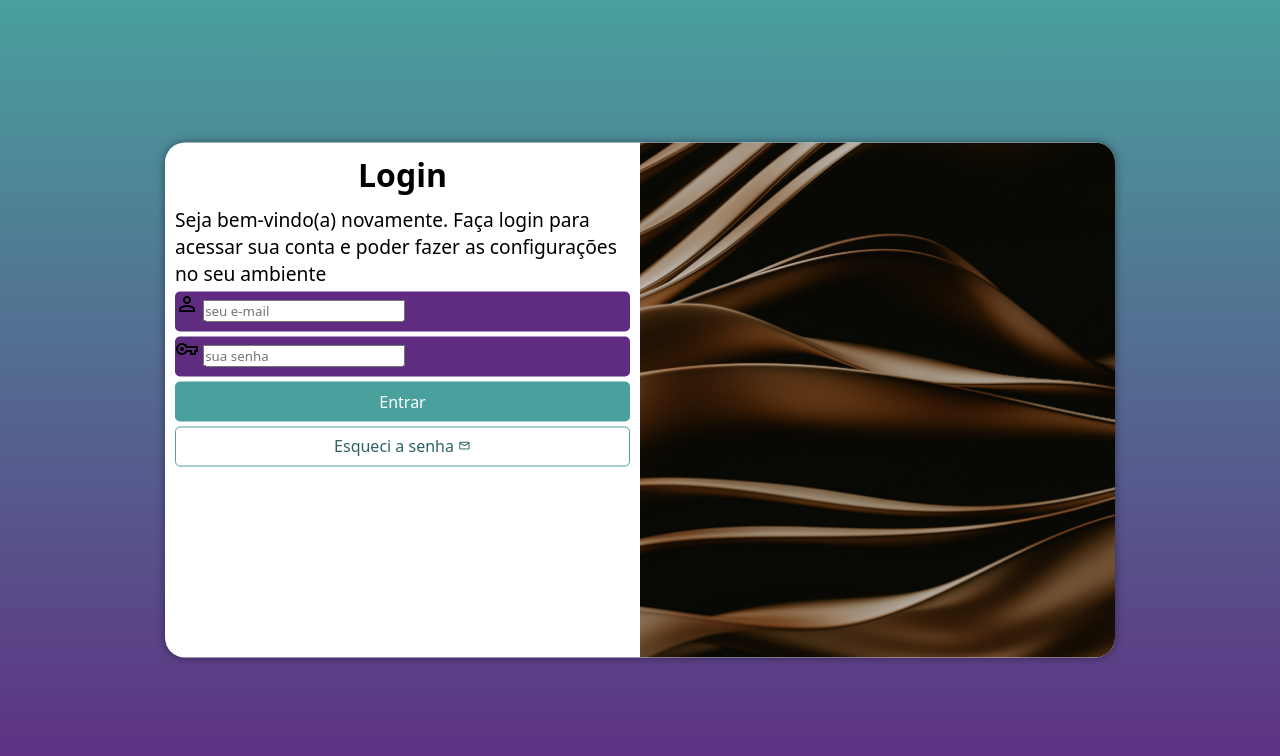
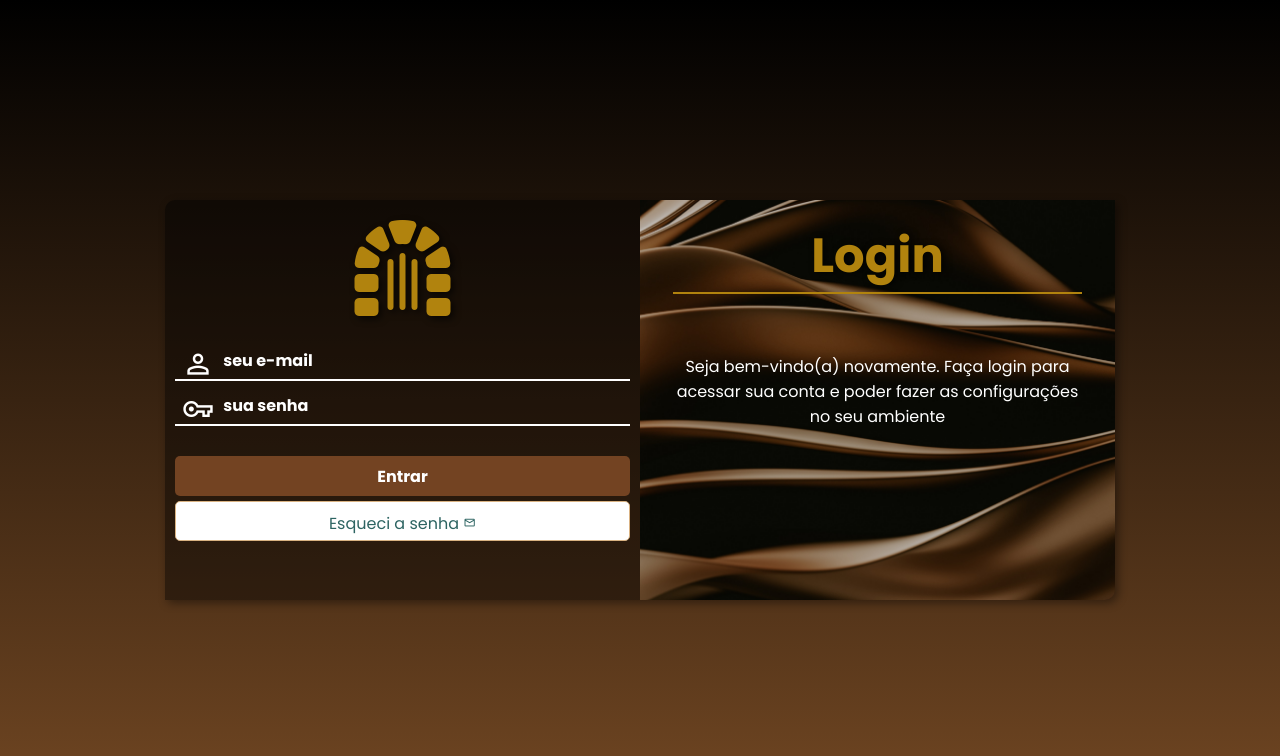
Before and after one commit to michaelbarbosa/projeto-login, a plain HTML site: page index.html in a window 1280 px wide. Drawn offline with nearby package versions, Linux system fonts and the light colour scheme.

Commit message:
finalizei o projeto

```diff
--- a/estilos/media-query.css
+++ b/estilos/media-query.css
@@ -1,33 +1,91 @@
 @charset "UTF-8";
+
+:root {
+    --cor1:#D9B282;
+    --cor2:#D99F59;
+    --cor3:#A66D3C;
+    --cor4:#5A6473;
+    --cor5:#151B26;
+}
 
 @media screen and (min-width: 768px) and (max-width: 992px) {
     body {
-        background-image: linear-gradient(to bottom, #49a09d, #5f2c82 ) ;
+        background-image:linear-gradient(to bottom, black, #704622);
+
+    }
+
+    #mundo {
+        display: block;
+        width: 90%;
+        color: #b1830e;
+        margin: auto;
+        text-align: center;
+        font-size: 5em;
+        padding-top: 10px;
+        text-shadow: 3px 1px 7px rgba(0, 0, 0, 0.658) ;
     }
 
     section#login {
         width: 80vw;
+        height: 380px;
+
     }
 
     section#login > div#imagem {
         float: left;
-        width: 30%;
+        width: 40%;
         height: 100%;
     }
 
     section#login > div#formulario {
         float: right;
-        width: 70%;
+        width: 60%;
     }
+
+    div#formulario form {
+        padding-top: 20px;
+        width: 90%;
+        margin: auto;
+    }
+
+    div#imagem > h1 {
+        font-size: 3em;
+
+        width: 90%;
+        margin: auto;
+    }
+
+    div#imagem > p {
+        font-size: 1em;
+        width: 90%;
+        padding-top: 30px;
+
+    }
+
+
 }
 
 @media screen and (min-width: 992px) {
     body {
-        background-image: linear-gradient(to bottom, #49a09d, #5f2c82 ) ;
+        background-image:linear-gradient(to bottom, black, #704622);
+    }
+
+    #mundo {
+        display: block;
+        width: 90%;
+        color: #b1830e;
+        margin: auto;
+        text-align: center;
+        font-size: 6em;
+        padding-top: 10px;
+        padding-bottom: 20px;
+        text-shadow: 3px 3px 7px rgba(0, 0, 0, 0.658) ;
     }
 
     section#login {
         width: 950px;
+        height: 400px;
+
     }
 
     section#login > div#imagem {
@@ -39,13 +97,19 @@
     section#login > div#formulario {
         float: left;
         width: 50%;
+
     }
 
-    div#formulario > h1 {
-        font-size: 2em;
+    div#imagem > h1 {
+        font-size: 3em;
+        width: 90%;
+        margin: auto;
     }
 
-    div#formulario > p {
-        font-size: 1.2em;
+    div#imagem > p {
+        font-size: 1em;
+        width: 90%;
+        padding-top: 60px;
+
     }
 }
--- a/estilos/style.css
+++ b/estilos/style.css
@@ -1,25 +1,27 @@
 @charset "UTF-8";
 
-/*
-    Paleta de cores
-    Verde: #49a09d
-    lilás: #5f2c82
-*/
+@import url('https://fonts.googleapis.com/css2?family=Poppins:ital,wght@0,100;0,200;0,300;0,400;0,500;0,600;0,700;0,800;0,900;1,100;1,200;1,300;1,400;1,500;1,600;1,700;1,800;1,900&display=swap');
+
 
 :root {
-    --cor1:#49a09d;
-    --cor2:#5f2c82;
+    --cor1:#D9B282;
+    --cor2:#D99F59;
+    --cor3:#A66D3C;
+    --cor4:#5A6473;
+    --cor5:#151B26;
 }
 
 * {
-    font-family: system-ui, -apple-system, BlinkMacSystemFont, 'Segoe UI', Roboto, Oxygen, Ubuntu, Cantarell, 'Open Sans', 'Helvetica Neue', sans-serif;
+    font-family: 'Poppins', sans-serif;
     padding: 0;
     margin: 0;
     box-sizing: border-box;
 }
 
+
+
 body, html {
-    background-color: var(--cor2);
+    background-color: var(--cor3);
     height: 100vh;
     width: 100vw;
 }
@@ -34,15 +36,16 @@ section#login {
     position: absolute;
     top: 50%;
     left: 50%;
-    transform: translate(-50%, -50%);
+
     overflow: hidden;
 
-    background-color: white;
-    width: 250px;
+    background-color: rgba(0, 0, 0, 0.438);
+    width: 350px;
     height: 515px;
-    border-radius: 20px;
-    box-shadow: 0px 0px 10px rgba(0, 0, 0, 0.425);
+    border-radius: 10px 0;
+    box-shadow: 3px 3px 10px rgba(0, 0, 0, 0.425);
 
+    transform: translate(-50%, -50%);
     transition: width 0.3s, height 0.3s;
     transition-timing-function: ease;
 
@@ -54,6 +57,7 @@ section#login > div#imagem {
     background-size: cover;
     background-position: left bottom;
     height: 200px;
+    padding: 10px;
 }
 
 section#login > div#formulario {
@@ -61,22 +65,37 @@ section#login > div#formulario {
     padding: 10px;
 }
 
-div#formulario > h1 {
+div#imagem > h1 {
+    padding-top: 10px;
     text-align: center;
     margin-bottom: 10px;
+    color: #b1830e;
+    font-size: 2em;
+    text-shadow: 3px 1px 7px rgba(0, 0, 0, 0.658) ;
+    border-bottom: 2px solid #b1830e;
 }
 
-div#formulario > p {
-    font-size: 0.8em;
+div#imagem > p {
+    font-size: 0.9em;
+    color: white;
+    text-align: center;
+    margin: auto;
+}
+
+#mundo {
+    display: none;
 }
 
 form > div.campo {
     display: block;
-    background-color: #5f2c82;
+
     width: 100%;
     height: 40px;
-    border-radius: 5px;
     margin: 5px 0;
+    background: transparent;
+    border: none;
+    outline: none;
+    border-bottom: 2px solid white;
 
 }
 
@@ -84,41 +103,93 @@ form  label {
     display: none;
 }
 
-form > input[type=submit] {
+div.campo > span {
+    color: white;
+    font-size: 2em;
+    width: 40px;
+    padding: 7px;
+
+
+}
+
+::placeholder {
+    color: white;
+    font-weight: bold;
+
+}
+
+div.campo > input {
+    background-color: transparent;
+    font-size: 1em;
+    width: calc(100% - 45px);
+    height: 100%;
+    border: 0px;
+    border-radius: 0 8px 8px 0;
+    padding: 4px;
+    transform: translateY(-14px);
+}
+
+div.campo > input:focus-within {
+    background: transparent;
+    border: none;
+    outline: none;
+    color: white;
+}
+
+.entrar {
+    margin-top: 30px;
+}
+
+.entrar input[type=submit] {
     display: block;
     font-size: 1em;
     width: 100%;
     height: 40px;
-    background-color: #49a09d;
+    background-color: #734322;
     color: white;
     border: none;
     border-radius: 5px;
+    font-weight: bold;
 }
 
-form > input[type=submit]:hover {
-    background-color: #2d6462;
+.entrar input[type=submit]:hover {
+    background-color: var(--cor2);
 }
 
-form > a.botao {
+.entrar input[type=submit]:active {
+    box-shadow: inset 3px 3px 1px #734322 ;
+    border-radius: 5px;
+    transform: scale(0.95);
+    transition: 0.3s;
+}
+
+.entrar a.botao {
     display: block;
     text-align: center;
     font-size: 1em;
     width: 100%;
     height: 40px;
-    padding-top: 7px;
+    padding-top: 9px;
     margin-top: 5px;
     background-color: white;
-    border: 1px solid #49a09d;
+    border: 1px solid var(--cor1);
     border-radius: 5px;
     text-decoration: none;
     color: #2d6462;
     cursor: pointer;
 }
 
-form > a.botao > span {
+.entrar a.botao:active {
+    transform: scale(0.95);
+    transition: 0.3s;
+}
+
+.entrar a.botao > span {
     font-size: 0.8em;
 }
 
-form > a.botao:hover {
-    background-color: #6bece8;
+.entrar a.botao:hover {
+    background-color: var(--cor2);
+    color: white;
+    font-weight: bold;
 }
--- a/index.html
+++ b/index.html
@@ -7,16 +7,18 @@
     <link rel="stylesheet" href="estilos/style.css">
     <link rel="stylesheet" href="estilos/media-query.css">
     <link rel="stylesheet" href="https://fonts.googleapis.com/css2?family=Material+Symbols+Outlined:opsz,wght,FILL,GRAD@24,400,0,0" />
+    <script src="https://kit.fontawesome.com/48adc43251.js" crossorigin="anonymous"></script>
 </head>
 <body>
+
     <main>
         <section id="login">
             <div id="imagem">
-
+                <h1>Login</h1>
+                <p>Seja bem-vindo(a) novamente. Faça login para acessar sua conta e poder fazer as configurações no seu ambiente</p>
             </div>
             <div id="formulario">
-                <h1>Login</h1>
-                <p>Seja bem-vindo(a) novamente. Faça login para acessar sua conta e poder fazer as configurações no seu ambiente</p>
+                <i id="mundo" class="fa-solid fa-dungeon"></i>
                 <form action="login.php" method="post" autocomplete="on">
 
                 <div class="campo">
@@ -31,10 +33,13 @@
                         <input type="password" name="senha" id="isenha" placeholder="sua senha" autocomplete="current-password" required minlength="8" maxlength="20">
                         <label for="isenha">Senha</label>
                     </div>
-                    <input type="submit" value="Entrar">
-                    <a href="esqueci.html" class="botao">
-                        Esqueci a senha <span class="material-symbols-outlined">mail</span>
-                    </a>
+
+                    <div class="entrar">
+                        <input type="submit" value="Entrar">
+                        <a href="esqueci.html" class="botao">
+                            Esqueci a senha <span class="material-symbols-outlined">mail</span>
+                        </a>
+                    </div>
                 </form>
             </div>
         </section>
```
Also changed, not shown: 1 other file.
